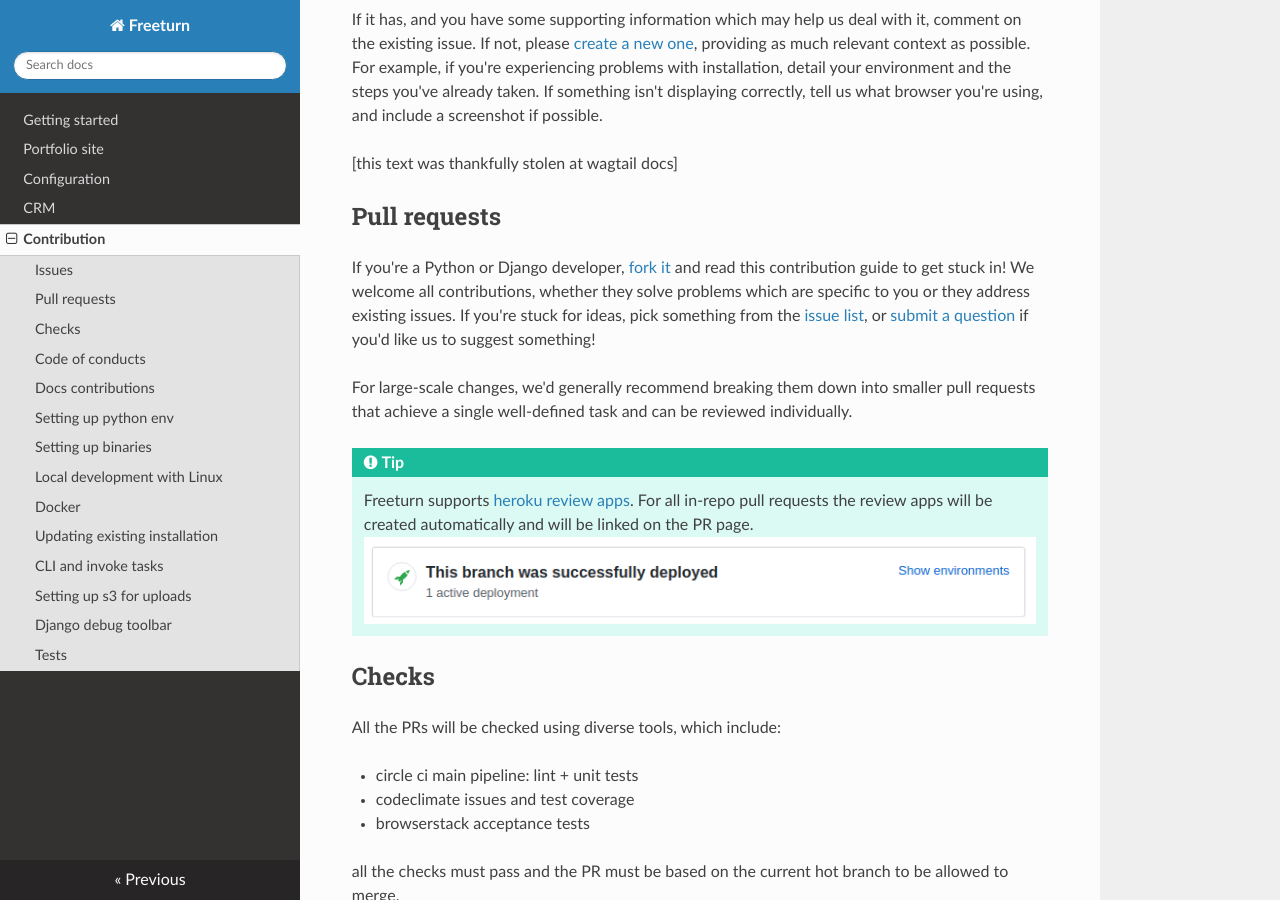
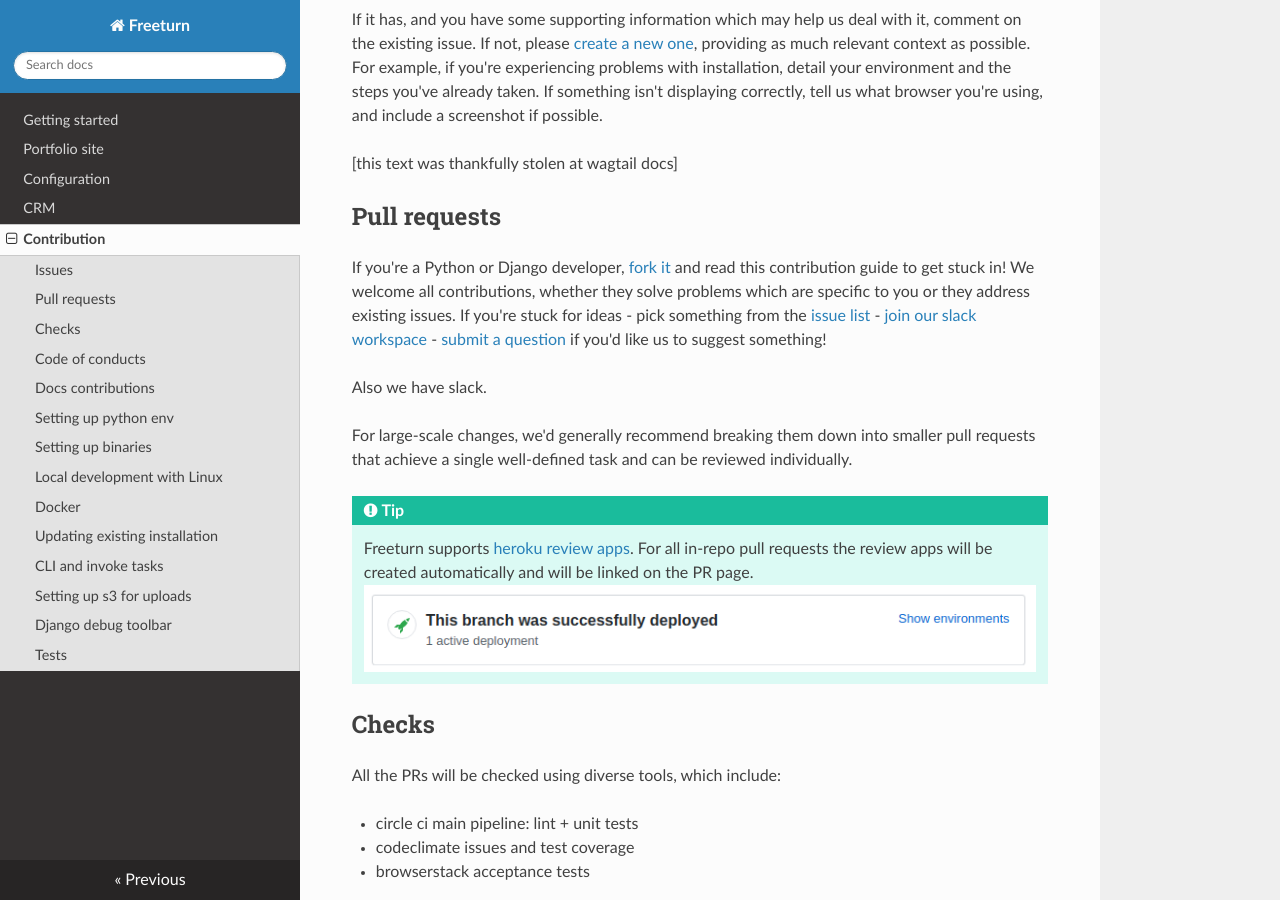
Before and after one commit to thorin-schiffer/freeturn, an MkDocs documentation site: the page built from docs/contribution.md, in a window 1280 px wide and 900 px high, scrolled down 328 px. Built offline with MkDocs 1.6.1, drawn with Linux system fonts in a browser that asks for light colours; nearby versions of some CDN libraries.

Commit message:
Added slack to contribution docs and fixed the join link

```diff
--- a/docs/contribution.md
+++ b/docs/contribution.md
@@ -25,9 +25,14 @@ If you're a Python or Django developer, [fork
 it](https://github.com/eviltnan/freeturn/) and read this contribution guide to get stuck in!
 We welcome all contributions, whether
 they solve problems which are specific to you or they address existing
-issues. If you're stuck for ideas, pick something from the [issue
-list](https://github.com/eviltnan/freeturn/issues?state=open), or [submit a question](https://portfolio.cheparev.com/freeturn/)
+issues. If you're stuck for ideas
+- pick something from the [issue
+list](https://github.com/eviltnan/freeturn/issues?state=open)
+- [join our slack workspace](https://join.slack.com/t/freeturn-project/shared_invite/zt-eg2ka5s5-TOZqkCQp19WJL2ojYcCFug)
+- [submit a question](https://portfolio.cheparev.com/freeturn/)
 if you'd like us to suggest something\!
+
+Also we have slack.
 
 For large-scale changes, we'd generally recommend breaking them down
 into smaller pull requests that achieve a single well-defined task and
```
Also changed, not shown: Readme.md (+1 -1 lines).
